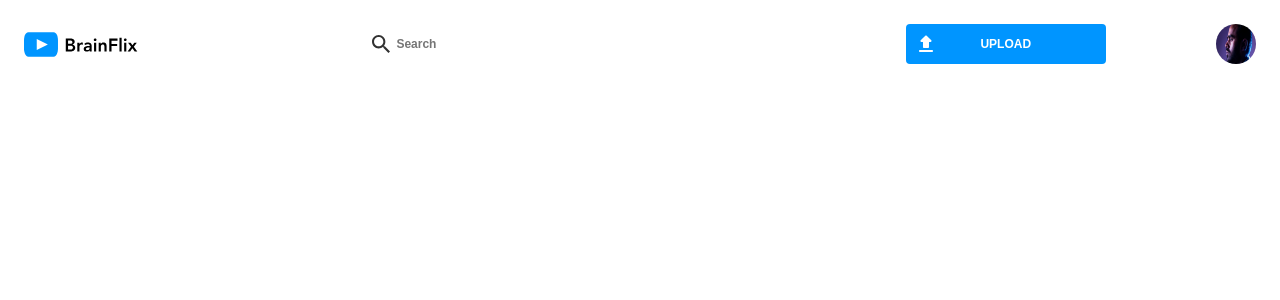
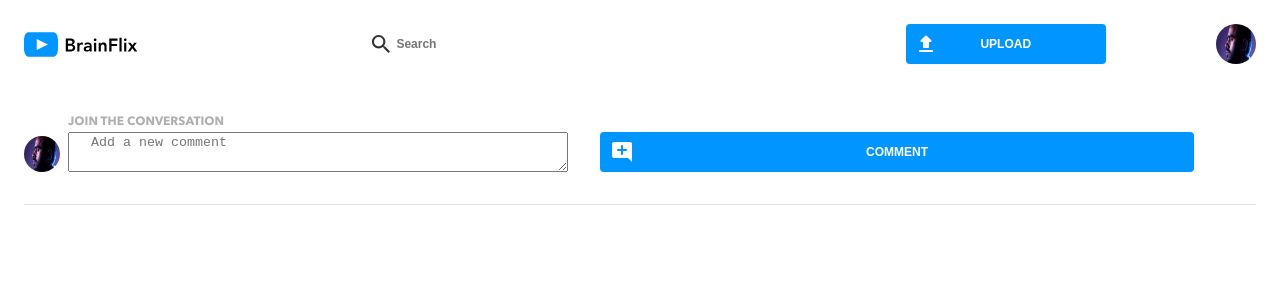
Before and after one commit to Keegs12/keegan-bond-brainflix, a React (Create React App) app: page / in a window 1280 px wide. Shown: the top 300 px of the page. Built offline with nearby package versions, Linux system fonts and the light colour scheme.

Commit message:
finished first  rendition of my form component, finishing styles may need to be applied later.

```diff
--- a/src/App.js
+++ b/src/App.js
@@ -1,10 +1,12 @@
 import "./App.scss";
 import Header from "./components/Header/Header";
+import Form from "./components/Form/Form";
 
 function App() {
     return (
         <>
             <Header />
+            <Form />
         </>
     );
 }
--- /dev/null
+++ b/src/components/Form/Form.js
@@ -0,0 +1,35 @@
+import React from "react";
+import Avatar from "../../assets/images/Images/Mohan-muruge.jpg";
+import "./Form.scss";
+function Form(props) {
+    return (
+        <section className="comments">
+            <form className="comments__form">
+                <div className="comments__form-container">
+                    <img className="comments__avatar" src={Avatar} alt=""></img>
+                    <div className="comments__input-container">
+                        <div className="comments__test2">
+                            <label
+                                className="comments__text-area-title"
+                                htmlFor="comments"
+                            >
+                                JOIN THE CONVERSATION
+                            </label>
+                            <textarea
+                                className="comments__text-area-input"
+                                name="comments"
+                                id="comments"
+                                placeholder="Add a new comment"
+                            ></textarea>
+                        </div>
+                        <button className="comments__button" type="submit">
+                            COMMENT
+                        </button>
+                    </div>
+                </div>
+            </form>
+        </section>
+    );
+}
+
+export default Form;
--- /dev/null
+++ b/src/components/Form/Form.scss
@@ -0,0 +1,82 @@
+@use "../../styles/partials/colors";
+@use "../../styles/partials/fonts";
+@use "../../styles/partials/responsive";
+@use "../../styles/partials/sizing";
+
+.comments {
+    position: relative;
+    border-bottom: 1px solid colors.$Mercury;
+    margin: 16px;
+
+    @include responsive.tablet {
+        margin: 24px;
+    }
+
+    &__form {
+        padding-bottom: 16px;
+
+        @include responsive.tablet {
+            margin: 0;
+        }
+    }
+    &__form-container {
+        display: flex;
+        width: 100%;
+    }
+    &__avatar {
+        width: 36px;
+        height: 36px;
+        border-radius: 50%;
+        margin: 1.5rem 0.5rem 0 0;
+
+        @include responsive.tablet {
+            position: static;
+        }
+    }
+    &__test2 {
+        display: flex;
+        flex-direction: column;
+    }
+    &__input-container {
+        width: 100%;
+
+        @include responsive.tablet {
+            align-items: center;
+            display: flex;
+            gap: 2rem;
+        }
+    }
+    &__text-area-title {
+        @include sizing.labels-buttons;
+        color: colors.$Silver;
+    }
+    &__text-area-input {
+        width: 100%;
+        height: 80px;
+        margin-bottom: 0.5rem;
+
+        @include responsive.tablet {
+            height: 40px;
+            margin-bottom: 1rem;
+            width: 500px;
+        }
+    }
+    &__button {
+        @include sizing.labels-buttons;
+        width: 100%;
+        background-color: colors.$BrainFlix-Blue;
+        color: colors.$White;
+        background-image: url("../../assets/images/Icons/add_comment.svg");
+        background-repeat: no-repeat;
+        border-color: transparent;
+        background-position: 8px;
+        height: 40px;
+        border-radius: 4px;
+
+        @include responsive.tablet {
+            width: 50%;
+            padding: 0 32px;
+            margin-top: 0.2rem;
+        }
+    }
+}
--- a/src/components/Header/Header.scss
+++ b/src/components/Header/Header.scss
@@ -3,6 +3,7 @@
 @use "../../styles/partials/responsive";
 @use "../../styles/partials/sizing";
 
+//Use order for flexing the image to its appropriate place
 .Header {
     padding: 0 16px;
     position: relative;
```
